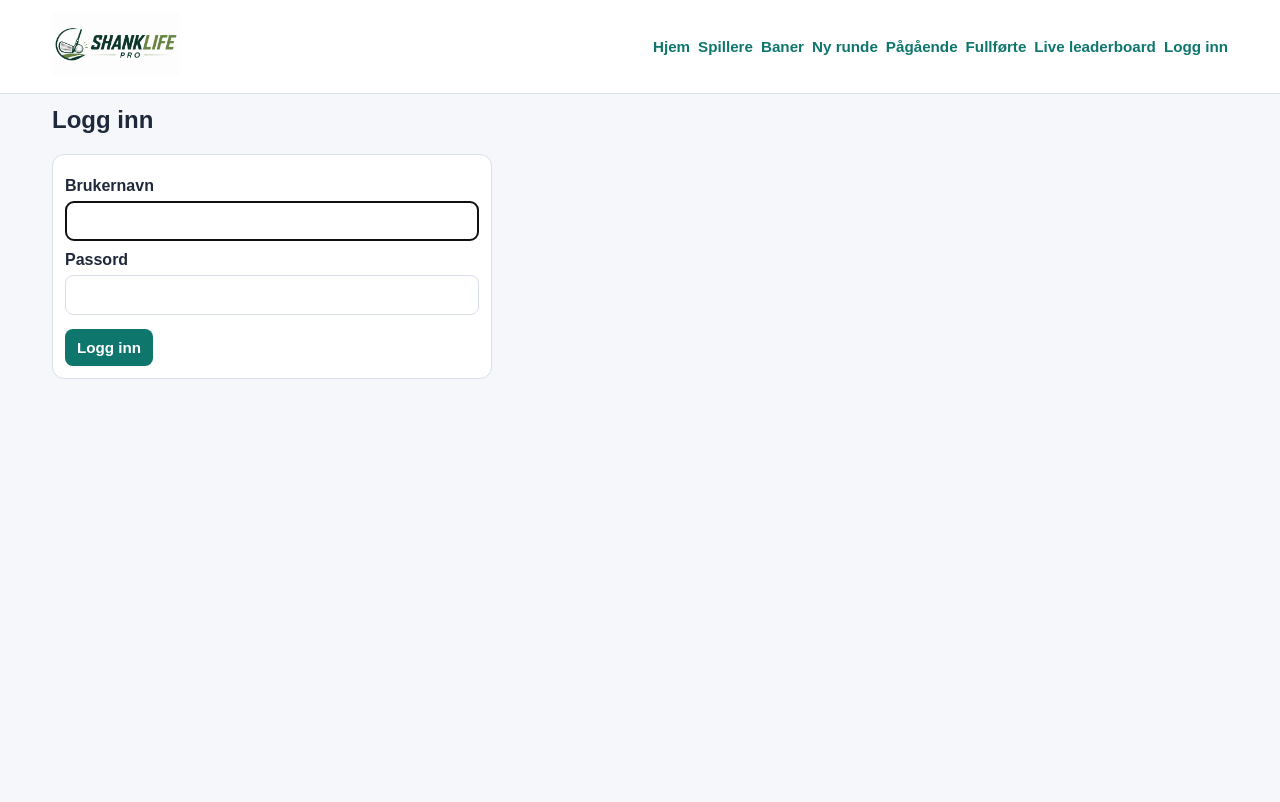
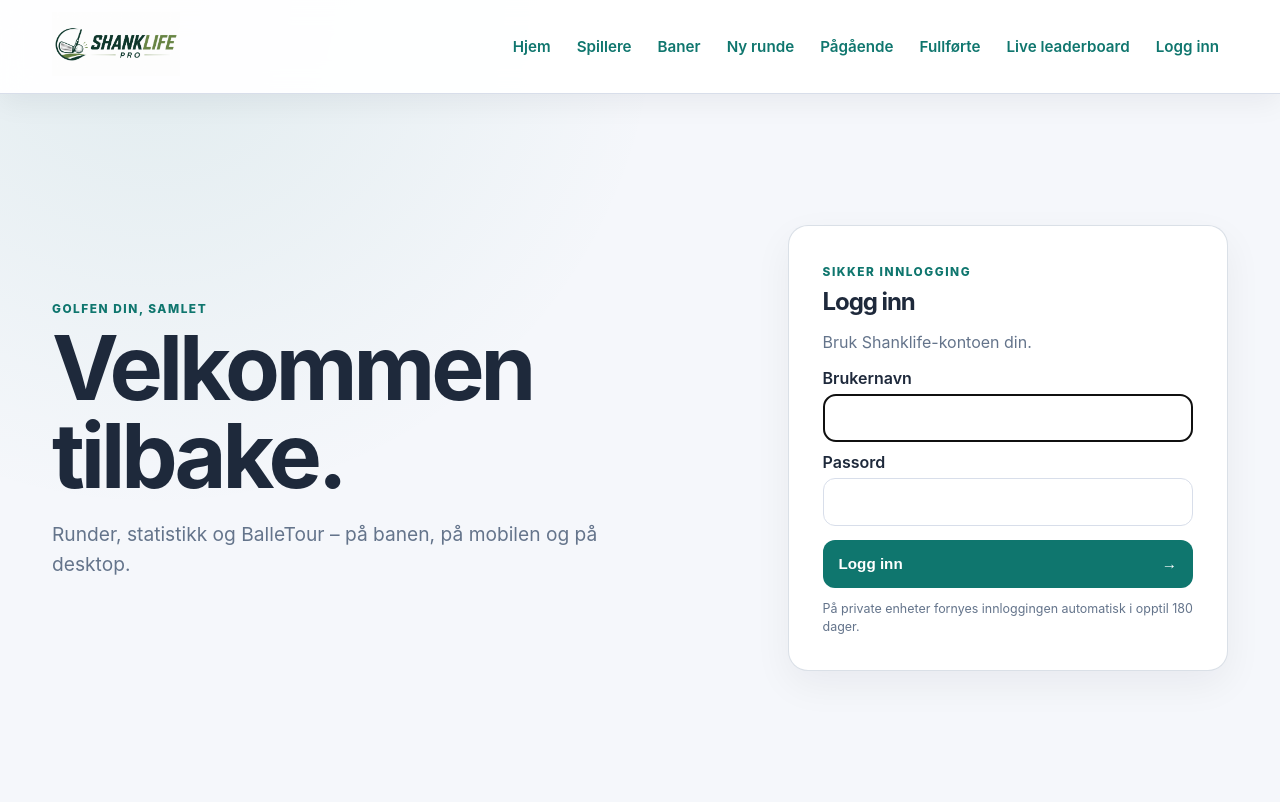
Before and after one commit to krsch79/shanklife_pro, a Flask app: page /login in a window 1280 px wide. Before the commit the page ends 379 px from the top, so only its background shows below. Run offline with Flask 3, Linux system fonts and the light colour scheme.

Commit message:
Release 1.9.58: modern iOS PWA shell

```diff
--- a/app.py
+++ b/app.py
@@ -2,9 +2,10 @@
 # Version: 1.0.0
 
 import os
+from datetime import timedelta
 from pathlib import Path
 
-from flask import Flask, g, jsonify, redirect, request, send_file, session, url_for
+from flask import Flask, g, jsonify, make_response, redirect, request, send_file, session, url_for
 from sqlalchemy import inspect, text
 from werkzeug.security import generate_password_hash
 
@@ -301,7 +302,7 @@ def required_access_slug():
 
 def access_denied_response(slug):
     if (request.endpoint or "").startswith("api."):
-        return jsonify({
+        response = jsonify({
             "error": {
                 "code": "forbidden",
                 "message": f"Du har ikke tilgang til {slug}.",
@@ -379,6 +380,11 @@ def create_app():
     app.config["SQLALCHEMY_TRACK_MODIFICATIONS"] = False
     app.config["UPLOAD_FOLDER"] = "uploads"
     app.config["MAX_CONTENT_LENGTH"] = 15 * 1024 * 1024
+    app.config["SESSION_COOKIE_HTTPONLY"] = True
+    app.config["SESSION_COOKIE_SAMESITE"] = "Lax"
+    app.config["SESSION_COOKIE_SECURE"] = os.environ.get("SESSION_COOKIE_SECURE", "0") == "1"
+    app.config["PERMANENT_SESSION_LIFETIME"] = timedelta(days=180)
+    app.config["SESSION_REFRESH_EACH_REQUEST"] = True
 
     db.init_app(app)
 
@@ -412,6 +418,8 @@ def create_app():
     def load_current_user():
         user_id = session.get("user_id")
         g.current_user = User.query.get(user_id) if user_id else None
+        if g.current_user:
+            session.permanent = True
 
     @app.before_request
     def require_login_for_shanklife():
@@ -419,6 +427,8 @@ def create_app():
         public_endpoints = {
             "auth.login",
             "auth.accept_balletour_invitation",
+            "web_manifest",
+            "service_worker",
             "api.health",
             "api.login",
             "api.logout",
@@ -454,6 +464,48 @@ def create_app():
             "matchplay_hole_result_label": matchplay_hole_result_label,
         }
 
+    @app.get("/manifest.webmanifest")
+    def web_manifest():
+        host = (request.host or "").split(":", 1)[0].lower()
+        profile = request.args.get("app", "").strip().lower()
+        if profile == "balletour":
+            name = "BalleTour2026"
+            short_name = "BalleTour"
+            start_url = "/balletour/"
+            scope = "/balletour/"
+            icon_prefix = "balletour"
+            theme_color = "#244b3f"
+        else:
+            name = "Shanklife App" if host == "app.shanklife.no" else "Shanklife Pro"
+            short_name = "Shanklife"
+            start_url = "/"
+            scope = "/"
+            icon_prefix = "shanklife"
+            theme_color = "#0f766e"
+        response = jsonify({
+            "id": start_url,
+            "name": name,
+            "short_name": short_name,
+            "start_url": start_url,
+            "scope": scope,
+            "display": "standalone",
+            "background_color": "#f5f7fb",
+            "theme_color": theme_color,
+            "icons": [
+                {"src": f"/static/{icon_prefix}-icon-192.png", "sizes": "192x192", "type": "image/png", "purpose": "any"},
+                {"src": f"/static/{icon_prefix}-icon-512.png", "sizes": "512x512", "type": "image/png", "purpose": "any maskable"},
+            ],
+        })
+        response.mimetype = "application/manifest+json"
+        return response
+
+    @app.get("/sw.js")
+    def service_worker():
+        response = make_response(app.send_static_file("sw.js"))
+        response.headers["Service-Worker-Allowed"] = "/"
+        response.headers["Cache-Control"] = "no-cache"
+        return response
+
     app.register_blueprint(main_bp)
     app.register_blueprint(players_bp)
     app.register_blueprint(courses_bp)
--- a/routes/auth.py
+++ b/routes/auth.py
@@ -54,6 +54,7 @@ def login():
             current_app.logger.warning("GolfBox handicap-sync feilet for bruker %s: %s", user.id, exc)
 
         session.clear()
+        session.permanent = True
         session["user_id"] = user.id
         flash("Du er logget inn.", "success")
         return redirect(request.args.get("next") or url_for("main.index"))
--- a/services/version.py
+++ b/services/version.py
@@ -1,7 +1,7 @@
 from pathlib import Path
 
 
-APP_VERSION = "1.9.57"
+APP_VERSION = "1.9.58"
 
 
 def _read_changelog_entries(filename):
--- a/static/style.css
+++ b/static/style.css
@@ -3877,3 +3877,198 @@ th {
         flex: 1 1 auto;
     }
 }
+
+/* 1.9.58: installable, touch-friendly shell shared by Shanklife Pro and BalleTour. */
+body {
+    min-height: 100vh;
+    font-family: -apple-system, BlinkMacSystemFont, "Segoe UI", sans-serif;
+    background: radial-gradient(circle at 12% 0, rgba(15, 118, 110, 0.09), transparent 32rem), var(--bg);
+}
+
+.site-header {
+    position: sticky;
+    top: 0;
+    z-index: 100;
+    background: rgba(255, 255, 255, 0.94);
+    box-shadow: 0 8px 28px rgba(15, 23, 42, 0.06);
+    backdrop-filter: blur(14px);
+}
+
+nav a,
+.nav-form button {
+    display: inline-flex;
+    min-height: 44px;
+    align-items: center;
+    padding: 0 9px;
+    border-radius: 10px;
+}
+
+nav a:hover,
+.nav-form button:hover {
+    background: #e7f3f1;
+}
+
+.form-card,
+.card-link,
+.flash {
+    border-color: rgba(148, 163, 184, 0.34);
+    box-shadow: 0 14px 38px rgba(15, 23, 42, 0.055);
+}
+
+.card-link {
+    min-height: 112px;
+    border-radius: 16px;
+    transition: transform 150ms ease, border-color 150ms ease, box-shadow 150ms ease;
+}
+
+.card-link:hover {
+    border-color: rgba(15, 118, 110, 0.42);
+    box-shadow: 0 18px 44px rgba(15, 23, 42, 0.09);
+    transform: translateY(-2px);
+}
+
+.login-shell {
+    display: grid;
+    grid-template-columns: minmax(0, 1.1fr) minmax(340px, 0.75fr);
+    gap: clamp(24px, 7vw, 96px);
+    align-items: center;
+    min-height: calc(100vh - 116px);
+    padding: clamp(32px, 8vw, 96px) 0;
+}
+
+.login-intro h2,
+.login-form h2 {
+    margin: 7px 0 10px;
+    letter-spacing: -0.045em;
+}
+
+.login-intro h2 {
+    max-width: 680px;
+    font-size: clamp(2.7rem, 7vw, 5.6rem);
+    line-height: 0.98;
+}
+
+.login-intro p {
+    max-width: 570px;
+    color: var(--muted);
+    font-size: clamp(1rem, 2vw, 1.2rem);
+    line-height: 1.6;
+}
+
+.login-kicker {
+    color: var(--primary);
+    font-size: 0.74rem;
+    font-weight: 800;
+    letter-spacing: 0.13em;
+    text-transform: uppercase;
+}
+
+.login-form {
+    max-width: none;
+    margin: 0;
+    padding: clamp(22px, 4vw, 34px);
+    border-radius: 20px;
+}
+
+.login-form > div:first-child p,
+.session-note {
+    color: var(--muted);
+}
+
+.login-form input {
+    min-height: 48px;
+    border-radius: 12px;
+}
+
+.login-form .button-row,
+.login-form .button {
+    width: 100%;
+}
+
+.login-form .button {
+    display: flex;
+    min-height: 48px;
+    align-items: center;
+    justify-content: space-between;
+    padding: 0 16px;
+    border-radius: 12px;
+}
+
+.session-note {
+    display: block;
+    margin-top: 12px;
+    font-size: 0.78rem;
+    line-height: 1.45;
+}
+
+@media (max-width: 760px) {
+    .site-header {
+        padding-top: env(safe-area-inset-top);
+    }
+
+    .site-header .container,
+    .balletour-header .container {
+        display: block;
+        padding: 7px 10px 5px;
+    }
+
+    .site-logo {
+        width: 144px;
+        height: 48px;
+    }
+
+    .balletour-header .balletour-logo {
+        width: 126px;
+        height: 42px;
+    }
+
+    .site-header nav,
+    .balletour-header nav {
+        width: calc(100vw - 20px);
+        flex-wrap: nowrap;
+        justify-content: flex-start;
+        gap: 3px;
+        overflow-x: auto;
+        overscroll-behavior-inline: contain;
+        scrollbar-width: none;
+    }
+
+    .site-header nav::-webkit-scrollbar,
+    .balletour-header nav::-webkit-scrollbar {
+        display: none;
+    }
+
+    .site-header nav a,
+    .site-header .nav-form button,
+    .balletour-header nav a {
+        flex: 0 0 auto;
+        min-height: 44px;
+        padding: 0 9px;
+        font-size: 0.86rem;
+        white-space: nowrap;
+    }
+
+    .login-shell {
+        display: block;
+        min-height: auto;
+        padding: 24px 0 48px;
+    }
+
+    .login-intro {
+        padding: 8px 4px 28px;
+    }
+
+    .login-intro h2 {
+        font-size: 2.75rem;
+    }
+
+    .login-form {
+        border-radius: 18px;
+    }
+}
+
+@media (display-mode: standalone) {
+    body {
+        padding-bottom: env(safe-area-inset-bottom);
+    }
+}
--- a/templates/base.html
+++ b/templates/base.html
@@ -2,10 +2,17 @@
 <html lang="no">
 <head>
     <meta charset="UTF-8">
-    <meta name="viewport" content="width=device-width, initial-scale=1.0">
+    <meta name="viewport" content="width=device-width, initial-scale=1.0, viewport-fit=cover">
+    <meta name="theme-color" content="#0f766e">
+    <meta name="apple-mobile-web-app-capable" content="yes">
+    <meta name="apple-mobile-web-app-status-bar-style" content="default">
+    <meta name="apple-mobile-web-app-title" content="Shanklife">
     <title>{% block title %}Shanklife Pro{% endblock %}</title>
     <link rel="icon" type="image/png" sizes="64x64" href="{{ url_for('static', filename='shanklife-favicon.png') }}">
-    <link rel="stylesheet" href="{{ url_for('static', filename='style.css') }}">
+    {% set install_balletour = (request.endpoint and request.endpoint.startswith('balletour.')) or request.path.startswith('/balletour') or request.args.get('next', '').startswith('/balletour') %}
+    <link rel="manifest" href="{{ url_for('web_manifest', app='balletour' if install_balletour else '') }}">
+    <link rel="apple-touch-icon" sizes="180x180" href="{{ url_for('static', filename='balletour-icon-180.png' if install_balletour else 'shanklife-icon-180.png') }}">
+    <link rel="stylesheet" href="{{ url_for('static', filename='style.css') }}?v=1.9.58">
     {% block head_extra %}{% endblock %}
 </head>
 <body>
@@ -166,5 +173,12 @@
             });
         }());
     </script>
+    <script>
+        if ("serviceWorker" in navigator) {
+            window.addEventListener("load", function () {
+                navigator.serviceWorker.register("/sw.js", { updateViaCache: "none" });
+            });
+        }
+    </script>
 </body>
 </html>
--- a/templates/login.html
+++ b/templates/login.html
@@ -2,17 +2,28 @@
 {% block title %}Logg inn - Shanklife scoring{% endblock %}
 
 {% block content %}
+<section class="login-shell">
+    <div class="login-intro">
+        <span class="login-kicker">Golfen din, samlet</span>
+        <h2>Velkommen tilbake.</h2>
+        <p>Runder, statistikk og BalleTour – på banen, på mobilen og på desktop.</p>
+    </div>
+    <form method="post" class="form-card narrow-form login-form">
+        <div>
+            <span class="login-kicker">Sikker innlogging</span>
             <h2>Logg inn</h2>
-
-<form method="post" class="form-card narrow-form">
+            <p>Bruk Shanklife-kontoen din.</p>
+        </div>
         <label for="username">Brukernavn</label>
-    <input type="text" id="username" name="username" value="{{ username }}" required autofocus>
+        <input type="text" id="username" name="username" value="{{ username }}" autocomplete="username" autocapitalize="none" required autofocus>
 
         <label for="password">Passord</label>
-    <input type="password" id="password" name="password" required>
+        <input type="password" id="password" name="password" autocomplete="current-password" required>
 
         <div class="button-row">
-        <button type="submit" class="button">Logg inn</button>
+            <button type="submit" class="button">Logg inn <span aria-hidden="true">→</span></button>
         </div>
+        <small class="session-note">På private enheter fornyes innloggingen automatisk i opptil 180 dager.</small>
     </form>
+</section>
 {% endblock %}
```
Also changed, not shown: BALLETOUR_CHANGELOG.md (+5 -0 lines), SHANKLIFE_CHANGELOG.md (+5 -0 lines), static/sw.js (added, +23 -0 lines), tests/test_pwa_session.py (added, +41 -0 lines), static/balletour-icon-180.png (added), static/balletour-icon-192.png (added), static/balletour-icon-512.png (added), static/shanklife-icon-180.png (added), static/shanklife-icon-192.png (added), static/shanklife-icon-512.png (added). Lines whose indentation alone changed are shown as unchanged.
